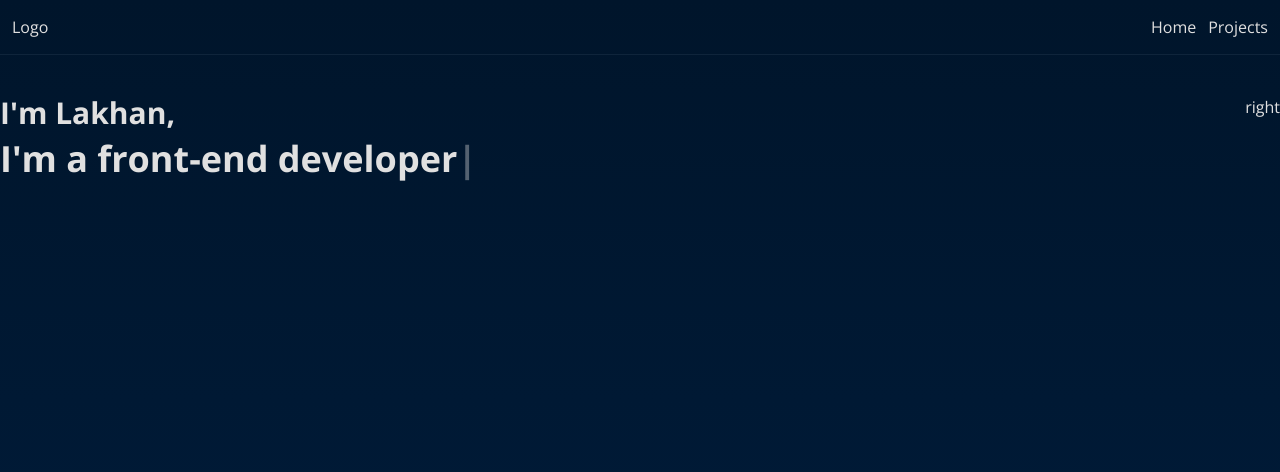
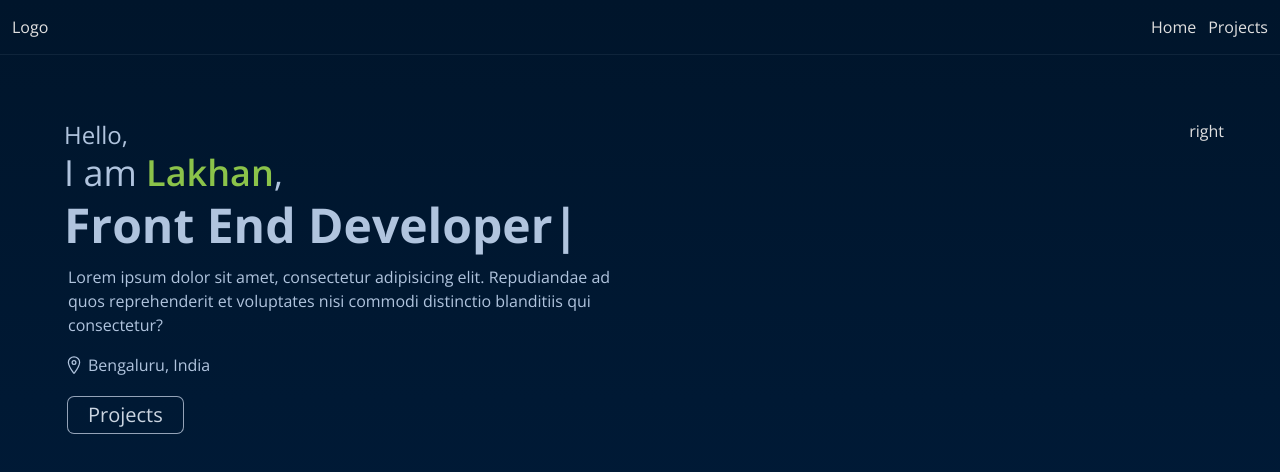
Before and after one commit to lakhan0105/portfolio, a React (Vite) app: page / in a window 1280 px wide. Shown: the top 472 px of the page. Built offline with nearby package versions, Linux system fonts and the light colour scheme.

Commit message:
completed the hero section left part

```diff
--- a/src/Components/Hero.jsx
+++ b/src/Components/Hero.jsx
@@ -1,20 +1,58 @@
 import React from "react";
 import { ReactTyped } from "react-typed";
+import { IoLocationOutline } from "react-icons/io5";
+
+// secondary color: #b0c4de
+// primary color: text-slate-300
+// for my name el: #8bc34a
 
 function Hero() {
   return (
-    <section className="page-center flex justify-between pt-10">
-      <div className="">
-        <h2 className="text-3xl font-bold mb-2">I'm Lakhan,</h2>
+    <section className="section-center md:flex md:justify-between pt-16">
+      <div className="text-[#b0c4de] md:px-2">
+        <h2 className="text-xl md:text-2xl mb-0 md:mb-0.5">Hello,</h2>
+        <h2 className="text-2xl md:text-4xl mb-2 md:mb-2">
+          I am <span className="text-[#8bc34a] font-semibold">Lakhan</span>,
+        </h2>
 
-        <ReactTyped
-          strings={["I build responsive websites", "I'm a front-end developer"]}
-          typeSpeed={40}
-          className="text-4xl font-bold"
-        />
-        {/* <p className="text-xl mt-2">Bringing ideas to life through code</p> */}
+        {/* FOR SMALL SCREENS */}
+        <div className="min-h-[90px] md:hidden  text-slat-300">
+          <ReactTyped
+            strings={["I'm a Front End Developer"]}
+            typeSpeed={40}
+            className="md:hidden text-4xl font-bold w-full"
+          />
+        </div>
+
+        {/* FOR LARGE SCREENS */}
+        <div className="hidden md:inline-block  text-slat-300">
+          <ReactTyped
+            strings={["I build responsive websites", "Front End Developer"]}
+            typeSpeed={40}
+            className="text-5xl font-bold w-full hidden md:inline-block "
+          />
+        </div>
+
+        <p className="hidden md:block max-w-[50%] mt-4 px-1">
+          Lorem ipsum dolor sit amet, consectetur adipisicing elit. Repudiandae
+          ad quos reprehenderit et voluptates nisi commodi distinctio blanditiis
+          qui consectetur?
+        </p>
+
+        <p className="mt-4 md:mt-4 text-[#b0c4de] flex items-center gap-1">
+          <span className="text-2xl md:text-xl">
+            <IoLocationOutline />
+          </span>
+          <span className="text-md md:text-md">Bengaluru, India</span>
+        </p>
+
+        <div className="mt-5 md:mt-5 px-1">
+          <button className="ring-1 ring-slate-400 text-slate-300 px-5 py-1 capitalize rounded-md text-xl">
+            projects
+          </button>
+        </div>
       </div>
-      <div>right</div>
+      <div className="hidden md:block">right</div>
     </section>
   );
 }
--- a/src/Components/Navbar.jsx
+++ b/src/Components/Navbar.jsx
@@ -3,7 +3,7 @@ import Links from "./Links";
 
 function Navbar() {
   return (
-    <nav className="sticky top-0 w-full flex justify-between items-center">
+    <nav className="w-full max-w-[1300px] mx-auto flex justify-between items-center">
       <h2>Logo</h2>
       <Links />
     </nav>
--- a/src/index.css
+++ b/src/index.css
@@ -20,6 +20,14 @@ body {
   margin: auto;
 }
 
+.section-center {
+  width: 100%;
+  max-width: 1200px;
+  margin: auto;
+  padding-left: 1em;
+  padding-right: 1em;
+}
+
 .nav-center {
   width: 100%;
   max-width: 1400px;
```
